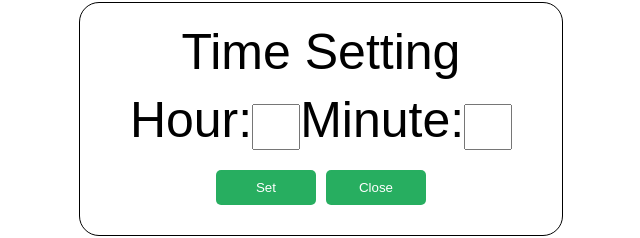
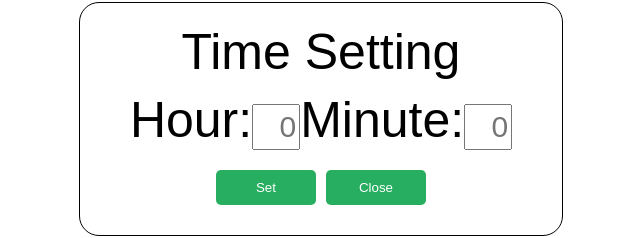
Before and after one commit to DS0708/react-timer-app, a React (Create React App) app: page / in a window 1280 px wide. Both pictures are taken after a click on the button "Setting". Shown: the part 475-713 px from the top of the page, without its empty margins (319-959 px from the left). Built offline with nearby package versions, Linux system fonts and the light colour scheme.

Commit message:
setting placehold 추가

```diff
--- a/src/App.js
+++ b/src/App.js
@@ -129,10 +129,10 @@ function App() {
               <span>Time Setting</span>
               <form>
                 <label htmlFor="hour">Hour:</label>
-                <input type="text" id="set_hour" maxLength="2" />
+                <input type="text" id="set_hour" maxLength="2" placeholder={allTime.hour}/>
 
                 <label htmlFor="minute">Minute:</label>
-                <input type="text" id="set_minute" maxLength="2" />
+                <input type="text" id="set_minute" maxLength="2" placeholder={allTime.minute}/>
 
                 <div className="buttons">
                   <button type="button" onClick={applyTime}>
```
